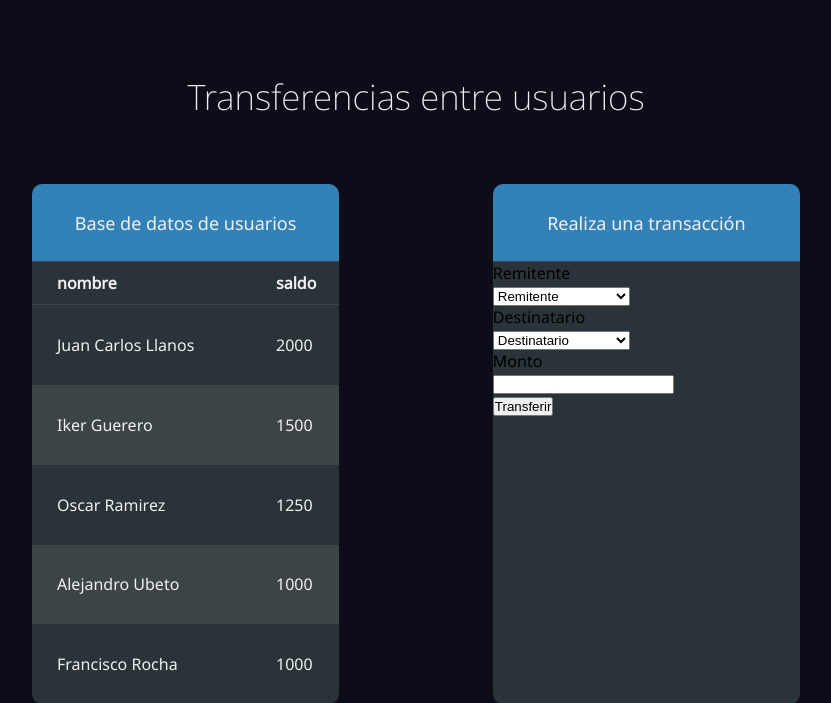
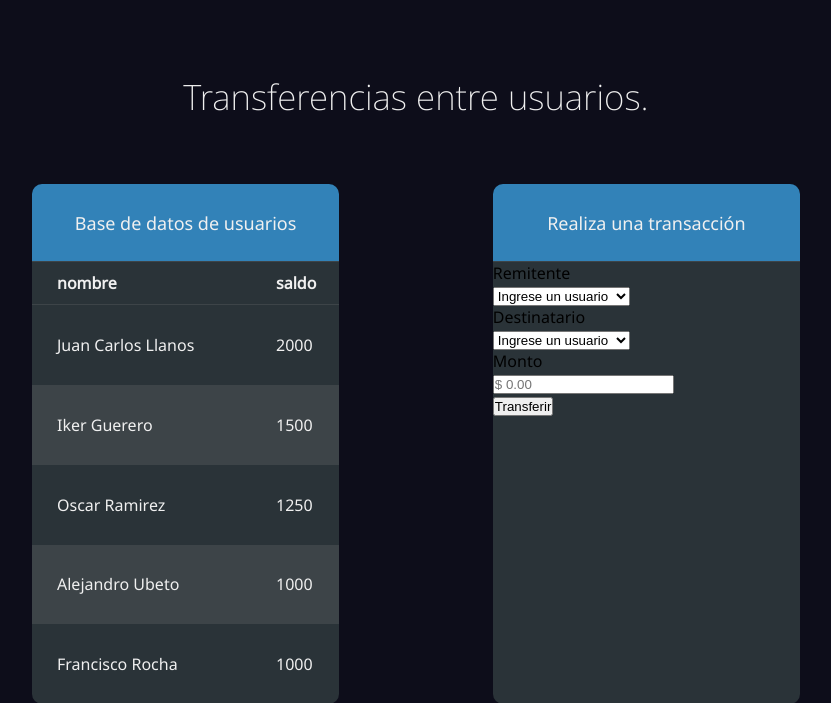
Before and after one commit to aleubeto/Bases-de-Datos-Actividad-Integradora, a PHP site: page /pag4_transacciones/pag4_index.php in a window 1280 px wide. Shown: the top 703 px of the page, without its empty margins (224-1055 px from the left). Run offline with PHP 8.4, Linux system fonts and the light colour scheme; data comes from the database, SQL or seed files in the repository.

Commit message:
Ajustes de divs y palabras en index

```diff
--- a/pag4_transacciones/pag4_index.php
+++ b/pag4_transacciones/pag4_index.php
@@ -82,7 +82,7 @@
     </head>
     <body>
 		<div class="header">
-			<h2>Transferencias entre usuarios</h2>
+			<h2>Transferencias entre usuarios.</h2>
 		</div>
         <div class="container">
             <div class="row" id="contenido">
@@ -121,7 +121,7 @@
 						<label class="control-label">Remitente</label>
 						<div class="controls">
 							<select name="idRemitente">
-								<option value="">Remitente</option>
+								<option disabled selected>Ingrese un usuario</option>
 								<?php
 									$pdo = Database::connect();
 									$query = 'SELECT * FROM pag4_usuario';
@@ -144,7 +144,7 @@
 						<label class="control-label">Destinatario</label>
 						<div class="controls">
 							<select name="idDestinatario">
-								<option value="">Destinatario</option>
+								<option disabled selected>Ingrese un usuario</option>
 								<?php
 									$pdo = Database::connect();
 									$query = 'SELECT * FROM pag4_usuario';
@@ -166,7 +166,7 @@
 					<div class="control-group" <?php echo !empty($montoError)?'error':'';?>">
 						<label class="control-label">Monto</label>
 						<div class="controls">
-							<input name="monto" type="number" step="0.5" value="<?php echo !empty($monto)?$monto:'';?>">
+							<input name="monto" type="number" placeholder="$ 0.00" step="0.5" value="<?php echo !empty($monto)?$monto:'';?>">
 							<?php if (($montoError != null)) ?>
 							<span class="help-inline">
 								<?php echo $montoError;?>
```
